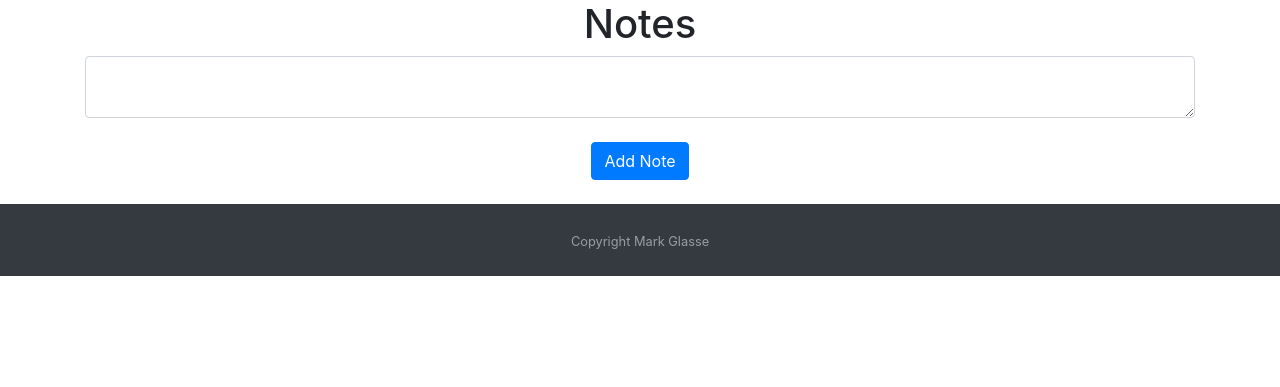
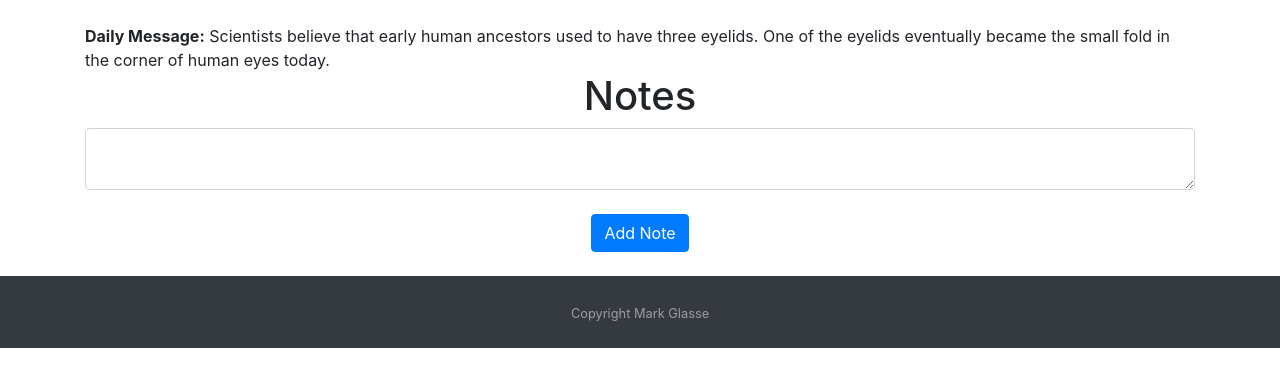
Before and after one commit to Nabsatang02/SHOPPING-SITE, a Flask app: page / in a window 1280 px wide. Shown: the part 56-443 px from the top of the page. Run offline with Flask 3, Linux system fonts and the light colour scheme.

Commit message:
MOTD integration

```diff
--- a/website/templates/home.html
+++ b/website/templates/home.html
@@ -1,6 +1,44 @@
 {% extends "template.html" %}
 {% block title %} Home {% endblock %}
 {% block content %}
+
+<br/>
+<head>
+
+    <script type="text/javascript">
+
+    var msg = new Array
+
+    function randomIntFromInterval(min, max) { // generate a random number from list
+      return Math.floor(Math.random() * (max - min + 1) + min)
+    }
+
+    var today = randomIntFromInterval(1, 5)
+
+    msg[1] = "There are no seagulls in Hawaii";
+    msg[2] = "Feral pigs ate and completely destroyed $22,000 worth of cocaine that had been hidden in an Italian forest.";
+    msg[3] = "Scientists believe that early human ancestors used to have three eyelids. One of the eyelids eventually became the small fold in the corner of human eyes today.";
+    msg[4] = "Capitonyms are words which change their meaning if the first letter is capitalized. For example: Turkey (the country) and turkey (the bird).";
+    msg[5] = "Killing a dolphin in ancient Greece was considered sacrilegious and was punishable by death.";
+
+    function writeMessage() {
+    document.write(msg[today]);
+    }
+
+    </script>
+    </head>
+
+    <body>
+
+    <strong>Daily Message:</strong>
+
+    <script>
+    writeMessage();
+    </script>
+
+    </body>
+    <br/>
+
 <h1 align="center">Notes</h1>
 <ul class="list-group list-group-flush" id="notes">
     {% for note in user.notes %}
```
